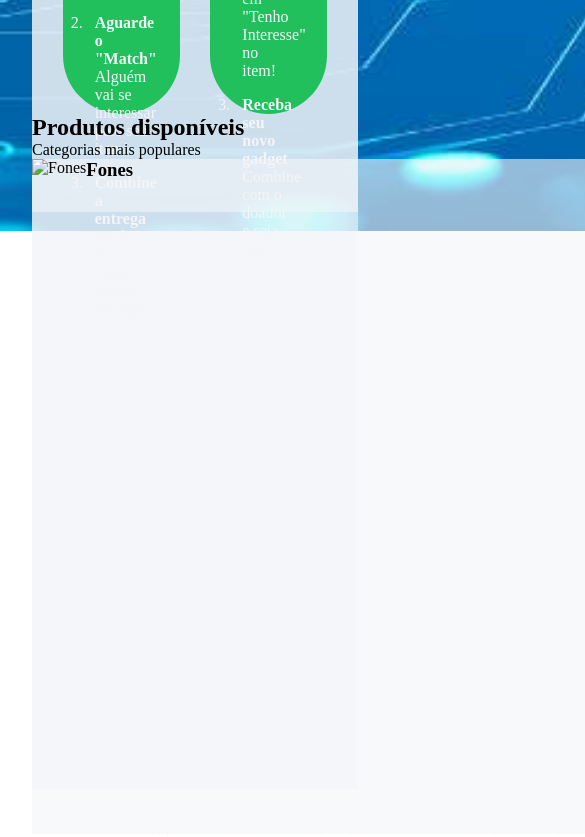
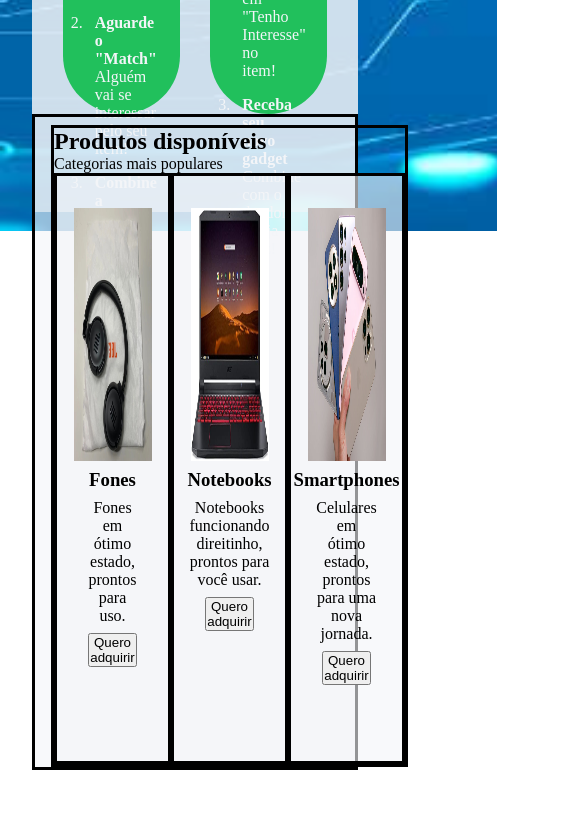
Before and after one commit to bia024/ReciclaTech, a plain HTML site: page index.html in a window 390 px wide. Shown: the part 1521-2358 px from the top of the page, 585 px wide, since content can reach past the window. After the commit the page ends 2291 px from the top, so only its background shows below. Drawn offline with Linux system fonts and the light colour scheme.

Commit message:
adicionei fone, notebook e smartphone

```diff
--- a/index.html
+++ b/index.html
@@ -111,22 +111,29 @@
     </ol>
   </div>
 </section>
-<section class="mainSection">
+
+<section class="thirdpart" id="availableProducts">
   <article>
     <h2>Produtos disponíveis</h2>
     <p>Categorias mais populares</p>
     <div class="categories">
       <section class="category">
-        <img src="./assets/fones.png" alt="Fones" />
+        <img src="./assets/headphone.jpg" alt="Headphones" />
         <h3>Fones</h3>
+        <p>Fones em ótimo estado, prontos para uso.</p>
+        <button>Quero adquirir</button>
       </section>
       <section class="category">
-        <img src="./assets/notebook.jpg" alt="Notebook" />
+        <img src="./assets/notebook.jpg" alt="Notebooks" />
         <h3>Notebooks</h3>
+        <p>Notebooks funcionando direitinho, prontos para você usar.</p>
+        <button>Quero adquirir</button>
       </section>
       <section class="category">
-        <img src="./assets/smartphone.jpg" alt="Smartphone" />
+        <img src="./assets/telephone.jpg" alt="Smartphones" />
         <h3>Smartphones</h3>
+        <p>Celulares em ótimo estado, prontos para uma nova jornada.</p>
+        <button>Quero adquirir</button>
       </section>
     </div>
   </article>
--- a/style.scss
+++ b/style.scss
@@ -251,8 +251,40 @@ section {
 }
 
 
+#availableProducts {
+    padding: 0.5rem 0 0 1rem;
+    width: 100%;
+    // height: 100vh;
+    border: solid;
+    article {
+        border: solid;
+    }
+}
 
-
+.categories{
+    width: 100%;
+    display: flex;
+    justify-content: space-evenly;
+    // align-items: center;
+    // height: 50vh;
+}
+.category {
+    width: 30vw;
+    height: 70vh;
+    padding: 2rem;
+    border: solid;
+    display: flex;
+    flex-direction: column;
+    gap: 0.5rem   ;
+    align-items: center;
+    img{
+        width: 20vw;
+        height: 30vh;
+    }
+    p{
+        text-align: center;
+    }
+}
 
 
 
```
Also changed, not shown: style.css, 1 other file.
